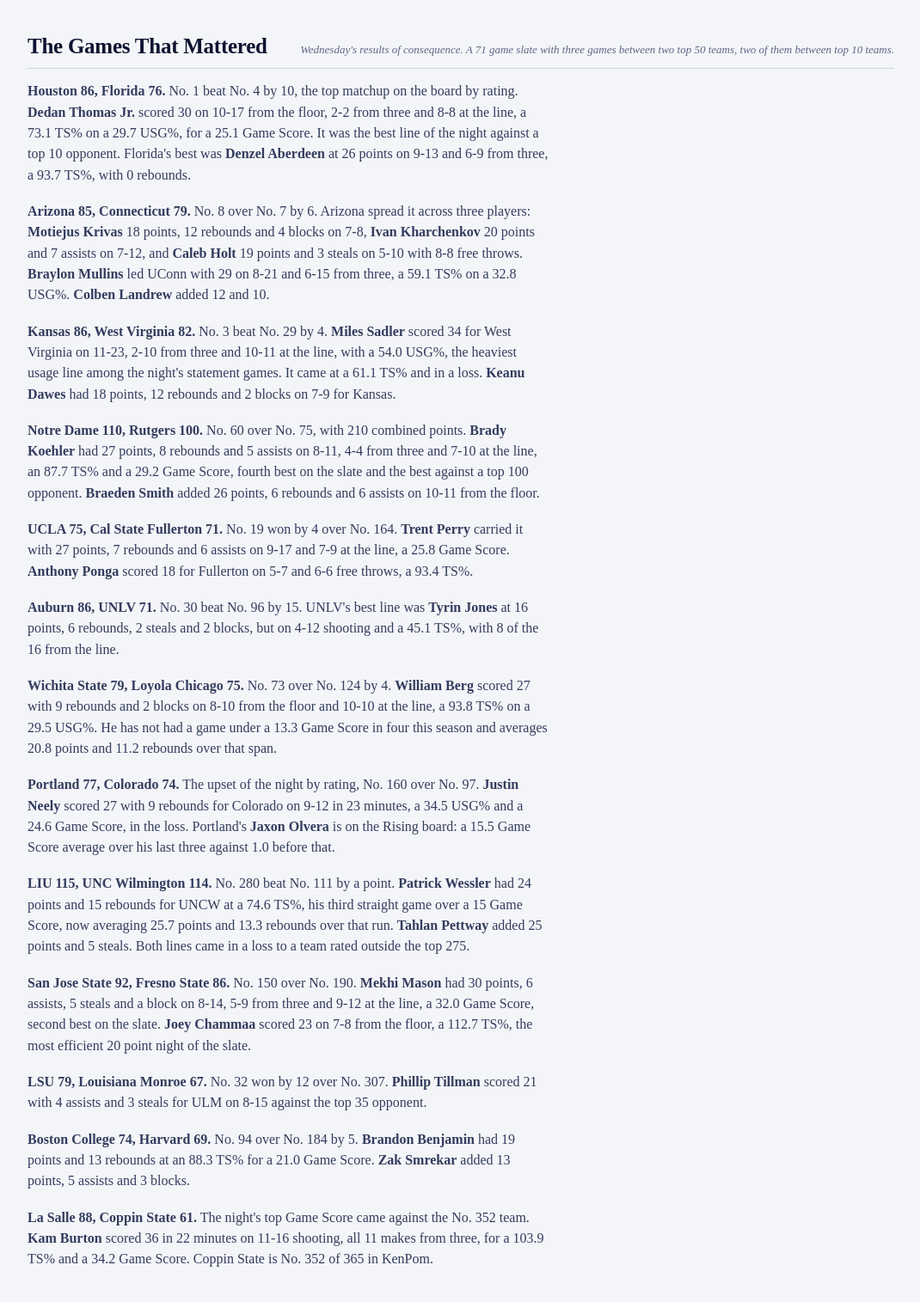
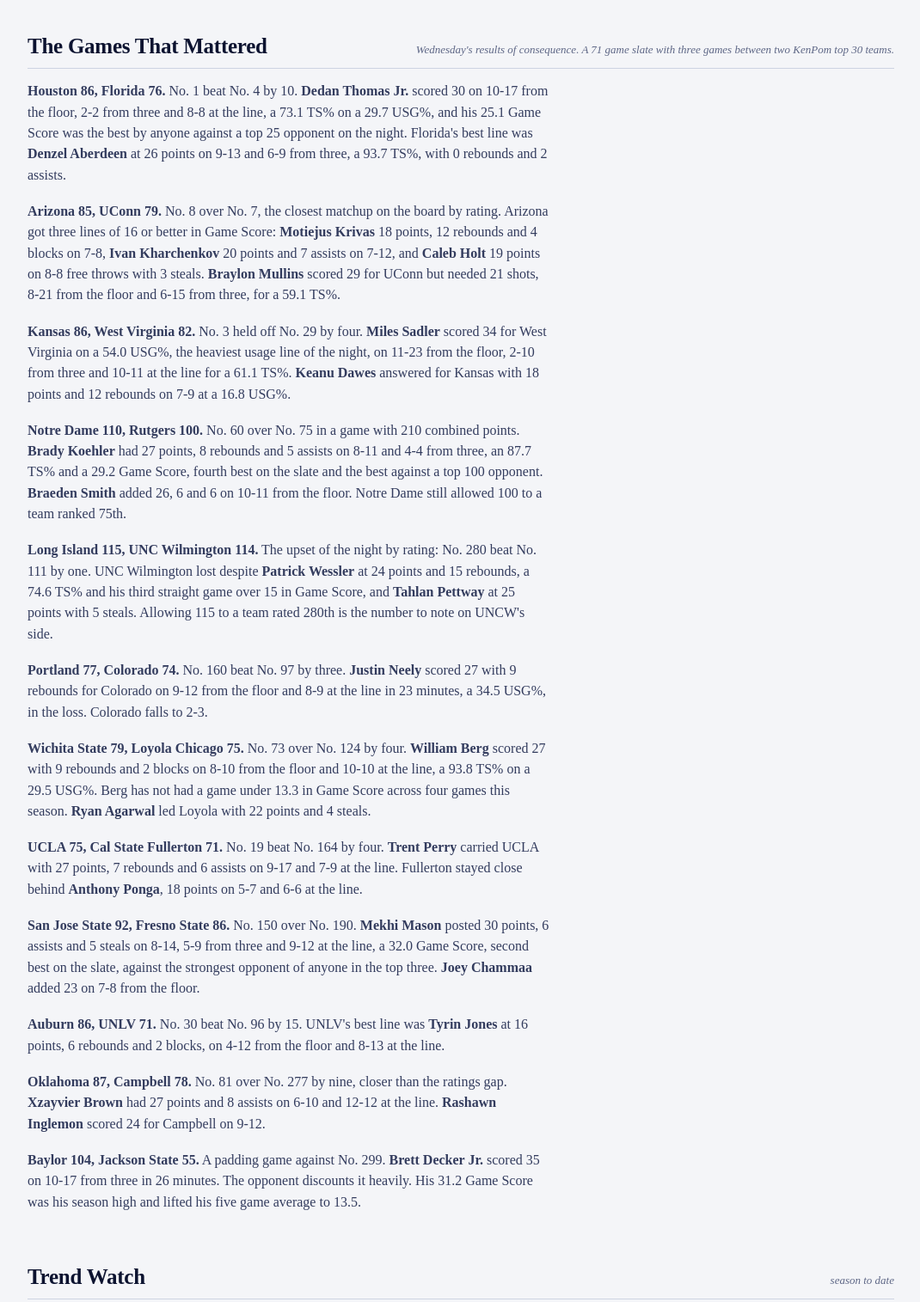
Before and after one commit to aydenhagemann/cbb-daily-wire, a plain HTML site: page 2026-11-18.html in a window 1280 px wide. Shown: the part 3468-4983 px from the top of the page at 86% size, without its empty margins (104-1174 px from the left). Drawn offline with Linux system fonts and the light colour scheme.

Commit message:
Edition 2026-11-18

```diff
--- a/2026-11-18.html
+++ b/2026-11-18.html
@@ -507,20 +507,19 @@ a{color:var(--accent-text)}
   </div>
 </section>
 <section>
-  <div class="sechead"><h2>The Games That Mattered</h2><span class="note">Wednesday's results of consequence. A 71 game slate with three games between two top 50 teams, two of them between top 10 teams.</span></div>
-  <p class="lead-note" style="max-width:76ch"><b>Houston 86, Florida 76.</b> No. 1 beat No. 4 by 10, the top matchup on the board by rating. <b>Dedan Thomas Jr.</b> scored 30 on 10-17 from the floor, 2-2 from three and 8-8 at the line, a 73.1 TS% on a 29.7 USG%, for a 25.1 Game Score. It was the best line of the night against a top 10 opponent. Florida's best was <b>Denzel Aberdeen</b> at 26 points on 9-13 and 6-9 from three, a 93.7 TS%, with 0 rebounds.</p>
-  <p class="lead-note" style="max-width:76ch"><b>Arizona 85, Connecticut 79.</b> No. 8 over No. 7 by 6. Arizona spread it across three players: <b>Motiejus Krivas</b> 18 points, 12 rebounds and 4 blocks on 7-8, <b>Ivan Kharchenkov</b> 20 points and 7 assists on 7-12, and <b>Caleb Holt</b> 19 points and 3 steals on 5-10 with 8-8 free throws. <b>Braylon Mullins</b> led UConn with 29 on 8-21 and 6-15 from three, a 59.1 TS% on a 32.8 USG%. <b>Colben Landrew</b> added 12 and 10.</p>
-  <p class="lead-note" style="max-width:76ch"><b>Kansas 86, West Virginia 82.</b> No. 3 beat No. 29 by 4. <b>Miles Sadler</b> scored 34 for West Virginia on 11-23, 2-10 from three and 10-11 at the line, with a 54.0 USG%, the heaviest usage line among the night's statement games. It came at a 61.1 TS% and in a loss. <b>Keanu Dawes</b> had 18 points, 12 rebounds and 2 blocks on 7-9 for Kansas.</p>
-  <p class="lead-note" style="max-width:76ch"><b>Notre Dame 110, Rutgers 100.</b> No. 60 over No. 75, with 210 combined points. <b>Brady Koehler</b> had 27 points, 8 rebounds and 5 assists on 8-11, 4-4 from three and 7-10 at the line, an 87.7 TS% and a 29.2 Game Score, fourth best on the slate and the best against a top 100 opponent. <b>Braeden Smith</b> added 26 points, 6 rebounds and 6 assists on 10-11 from the floor.</p>
-  <p class="lead-note" style="max-width:76ch"><b>UCLA 75, Cal State Fullerton 71.</b> No. 19 won by 4 over No. 164. <b>Trent Perry</b> carried it with 27 points, 7 rebounds and 6 assists on 9-17 and 7-9 at the line, a 25.8 Game Score. <b>Anthony Ponga</b> scored 18 for Fullerton on 5-7 and 6-6 free throws, a 93.4 TS%.</p>
-  <p class="lead-note" style="max-width:76ch"><b>Auburn 86, UNLV 71.</b> No. 30 beat No. 96 by 15. UNLV's best line was <b>Tyrin Jones</b> at 16 points, 6 rebounds, 2 steals and 2 blocks, but on 4-12 shooting and a 45.1 TS%, with 8 of the 16 from the line.</p>
-  <p class="lead-note" style="max-width:76ch"><b>Wichita State 79, Loyola Chicago 75.</b> No. 73 over No. 124 by 4. <b>William Berg</b> scored 27 with 9 rebounds and 2 blocks on 8-10 from the floor and 10-10 at the line, a 93.8 TS% on a 29.5 USG%. He has not had a game under a 13.3 Game Score in four this season and averages 20.8 points and 11.2 rebounds over that span.</p>
-  <p class="lead-note" style="max-width:76ch"><b>Portland 77, Colorado 74.</b> The upset of the night by rating, No. 160 over No. 97. <b>Justin Neely</b> scored 27 with 9 rebounds for Colorado on 9-12 in 23 minutes, a 34.5 USG% and a 24.6 Game Score, in the loss. Portland's <b>Jaxon Olvera</b> is on the Rising board: a 15.5 Game Score average over his last three against 1.0 before that.</p>
-  <p class="lead-note" style="max-width:76ch"><b>LIU 115, UNC Wilmington 114.</b> No. 280 beat No. 111 by a point. <b>Patrick Wessler</b> had 24 points and 15 rebounds for UNCW at a 74.6 TS%, his third straight game over a 15 Game Score, now averaging 25.7 points and 13.3 rebounds over that run. <b>Tahlan Pettway</b> added 25 points and 5 steals. Both lines came in a loss to a team rated outside the top 275.</p>
-  <p class="lead-note" style="max-width:76ch"><b>San Jose State 92, Fresno State 86.</b> No. 150 over No. 190. <b>Mekhi Mason</b> had 30 points, 6 assists, 5 steals and a block on 8-14, 5-9 from three and 9-12 at the line, a 32.0 Game Score, second best on the slate. <b>Joey Chammaa</b> scored 23 on 7-8 from the floor, a 112.7 TS%, the most efficient 20 point night of the slate.</p>
-  <p class="lead-note" style="max-width:76ch"><b>LSU 79, Louisiana Monroe 67.</b> No. 32 won by 12 over No. 307. <b>Phillip Tillman</b> scored 21 with 4 assists and 3 steals for ULM on 8-15 against the top 35 opponent.</p>
-  <p class="lead-note" style="max-width:76ch"><b>Boston College 74, Harvard 69.</b> No. 94 over No. 184 by 5. <b>Brandon Benjamin</b> had 19 points and 13 rebounds at an 88.3 TS% for a 21.0 Game Score. <b>Zak Smrekar</b> added 13 points, 5 assists and 3 blocks.</p>
-  <p class="lead-note" style="max-width:76ch"><b>La Salle 88, Coppin State 61.</b> The night's top Game Score came against the No. 352 team. <b>Kam Burton</b> scored 36 in 22 minutes on 11-16 shooting, all 11 makes from three, for a 103.9 TS% and a 34.2 Game Score. Coppin State is No. 352 of 365 in KenPom.</p>
+  <div class="sechead"><h2>The Games That Mattered</h2><span class="note">Wednesday's results of consequence. A 71 game slate with three games between two KenPom top 30 teams.</span></div>
+  <p class="lead-note" style="max-width:76ch"><b>Houston 86, Florida 76.</b> No. 1 beat No. 4 by 10. <b>Dedan Thomas Jr.</b> scored 30 on 10-17 from the floor, 2-2 from three and 8-8 at the line, a 73.1 TS% on a 29.7 USG%, and his 25.1 Game Score was the best by anyone against a top 25 opponent on the night. Florida's best line was <b>Denzel Aberdeen</b> at 26 points on 9-13 and 6-9 from three, a 93.7 TS%, with 0 rebounds and 2 assists.</p>
+  <p class="lead-note" style="max-width:76ch"><b>Arizona 85, UConn 79.</b> No. 8 over No. 7, the closest matchup on the board by rating. Arizona got three lines of 16 or better in Game Score: <b>Motiejus Krivas</b> 18 points, 12 rebounds and 4 blocks on 7-8, <b>Ivan Kharchenkov</b> 20 points and 7 assists on 7-12, and <b>Caleb Holt</b> 19 points on 8-8 free throws with 3 steals. <b>Braylon Mullins</b> scored 29 for UConn but needed 21 shots, 8-21 from the floor and 6-15 from three, for a 59.1 TS%.</p>
+  <p class="lead-note" style="max-width:76ch"><b>Kansas 86, West Virginia 82.</b> No. 3 held off No. 29 by four. <b>Miles Sadler</b> scored 34 for West Virginia on a 54.0 USG%, the heaviest usage line of the night, on 11-23 from the floor, 2-10 from three and 10-11 at the line for a 61.1 TS%. <b>Keanu Dawes</b> answered for Kansas with 18 points and 12 rebounds on 7-9 at a 16.8 USG%.</p>
+  <p class="lead-note" style="max-width:76ch"><b>Notre Dame 110, Rutgers 100.</b> No. 60 over No. 75 in a game with 210 combined points. <b>Brady Koehler</b> had 27 points, 8 rebounds and 5 assists on 8-11 and 4-4 from three, an 87.7 TS% and a 29.2 Game Score, fourth best on the slate and the best against a top 100 opponent. <b>Braeden Smith</b> added 26, 6 and 6 on 10-11 from the floor. Notre Dame still allowed 100 to a team ranked 75th.</p>
+  <p class="lead-note" style="max-width:76ch"><b>Long Island 115, UNC Wilmington 114.</b> The upset of the night by rating: No. 280 beat No. 111 by one. UNC Wilmington lost despite <b>Patrick Wessler</b> at 24 points and 15 rebounds, a 74.6 TS% and his third straight game over 15 in Game Score, and <b>Tahlan Pettway</b> at 25 points with 5 steals. Allowing 115 to a team rated 280th is the number to note on UNCW's side.</p>
+  <p class="lead-note" style="max-width:76ch"><b>Portland 77, Colorado 74.</b> No. 160 beat No. 97 by three. <b>Justin Neely</b> scored 27 with 9 rebounds for Colorado on 9-12 from the floor and 8-9 at the line in 23 minutes, a 34.5 USG%, in the loss. Colorado falls to 2-3.</p>
+  <p class="lead-note" style="max-width:76ch"><b>Wichita State 79, Loyola Chicago 75.</b> No. 73 over No. 124 by four. <b>William Berg</b> scored 27 with 9 rebounds and 2 blocks on 8-10 from the floor and 10-10 at the line, a 93.8 TS% on a 29.5 USG%. Berg has not had a game under 13.3 in Game Score across four games this season. <b>Ryan Agarwal</b> led Loyola with 22 points and 4 steals.</p>
+  <p class="lead-note" style="max-width:76ch"><b>UCLA 75, Cal State Fullerton 71.</b> No. 19 beat No. 164 by four. <b>Trent Perry</b> carried UCLA with 27 points, 7 rebounds and 6 assists on 9-17 and 7-9 at the line. Fullerton stayed close behind <b>Anthony Ponga</b>, 18 points on 5-7 and 6-6 at the line.</p>
+  <p class="lead-note" style="max-width:76ch"><b>San Jose State 92, Fresno State 86.</b> No. 150 over No. 190. <b>Mekhi Mason</b> posted 30 points, 6 assists and 5 steals on 8-14, 5-9 from three and 9-12 at the line, a 32.0 Game Score, second best on the slate, against the strongest opponent of anyone in the top three. <b>Joey Chammaa</b> added 23 on 7-8 from the floor.</p>
+  <p class="lead-note" style="max-width:76ch"><b>Auburn 86, UNLV 71.</b> No. 30 beat No. 96 by 15. UNLV's best line was <b>Tyrin Jones</b> at 16 points, 6 rebounds and 2 blocks, on 4-12 from the floor and 8-13 at the line.</p>
+  <p class="lead-note" style="max-width:76ch"><b>Oklahoma 87, Campbell 78.</b> No. 81 over No. 277 by nine, closer than the ratings gap. <b>Xzayvier Brown</b> had 27 points and 8 assists on 6-10 and 12-12 at the line. <b>Rashawn Inglemon</b> scored 24 for Campbell on 9-12.</p>
+  <p class="lead-note" style="max-width:76ch"><b>Baylor 104, Jackson State 55.</b> A padding game against No. 299. <b>Brett Decker Jr.</b> scored 35 on 10-17 from three in 26 minutes. The opponent discounts it heavily. His 31.2 Game Score was his season high and lifted his five game average to 13.5.</p>
 </section>
 <section>
   <div class="sechead"><h2>Trend Watch</h2><span class="note">season to date</span></div>
```
